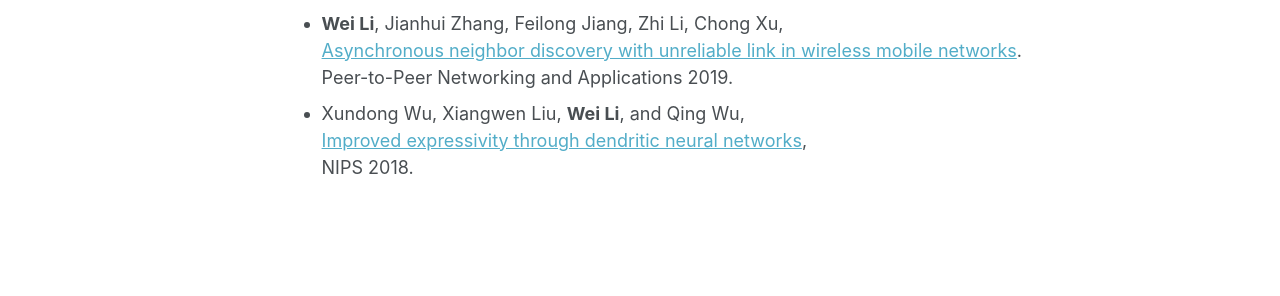
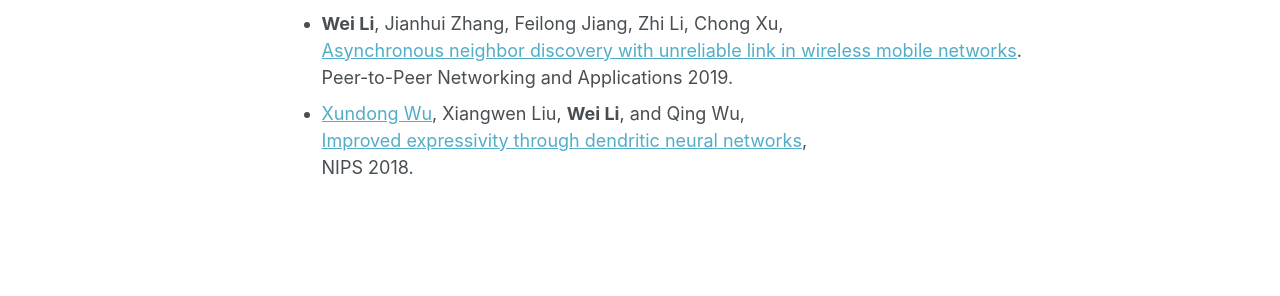
Before and after one commit to LW945/lw945.github.io, a Jekyll site: the page built from _pages/about.md, in a window 1280 px wide and 1383 px high. Shown: the part 786-1082 px from the top of the window. Built offline with Jekyll 4.4.1, drawn with Linux system fonts in a browser that asks for light colours; some web fonts are replaced; part of the change alters nothing that is shown.

```diff
--- a/_includes/head.html
+++ b/_includes/head.html
@@ -10,6 +10,7 @@
 <meta name="HandheldFriendly" content="True">
 <meta name="MobileOptimized" content="320">
 <meta name="viewport" content="width=device-width, initial-scale=1.0">
+<meta name="google-site-verification" content="cRV74JjycKVgAaHvQs1DQTZucnDdpxMa5H6XvD3UFi0" />
 
 <script>
   document.documentElement.className = document.documentElement.className.replace(/\bno-js\b/g, '') + ' js ';
@@ -19,3 +20,6 @@
 <link rel="stylesheet" href="{{ base_path }}/assets/css/main.css">
 
 <meta http-equiv="cleartype" content="on">
+<meta http-equiv="Cache-Control" content="no-cache, no-store, must-revalidate" />
+<meta http-equiv="Pragma" content="no-cache" />
+<meta http-equiv="expires" content="timestamp">
--- a/_layouts/default.html
+++ b/_layouts/default.html
@@ -9,7 +9,6 @@ layout: compress
   <head>
     {% include head.html %}
     {% include head/custom.html %}
-    <meta name="google-site-verification" content="cRV74JjycKVgAaHvQs1DQTZucnDdpxMa5H6XvD3UFi0" />
   </head>
 
   <body>
--- a/_pages/about.md
+++ b/_pages/about.md
@@ -28,6 +28,6 @@ Euro-Par 2022. (**Best Paper Award**)
 * **Wei Li**, Jianhui Zhang, Feilong Jiang, Zhi Li, Chong Xu,
 [Asynchronous neighbor discovery with unreliable link in wireless mobile networks](https://link.springer.com/article/10.1007/s12083-018-0672-y).
 Peer-to-Peer Networking and Applications 2019.
-* Xundong Wu, Xiangwen Liu, **Wei Li**, and Qing Wu,
+* [Xundong Wu](https://scholar.google.com/citations?hl=zh-CN&user=IJ-S8dMAAAAJ), Xiangwen Liu, **Wei Li**, and Qing Wu,
 [Improved expressivity through dendritic neural networks](https://papers.nips.cc/paper_files/paper/2018/hash/e32c51ad39723ee92b285b362c916ca7-Abstract.html),
 NIPS 2018.
```
